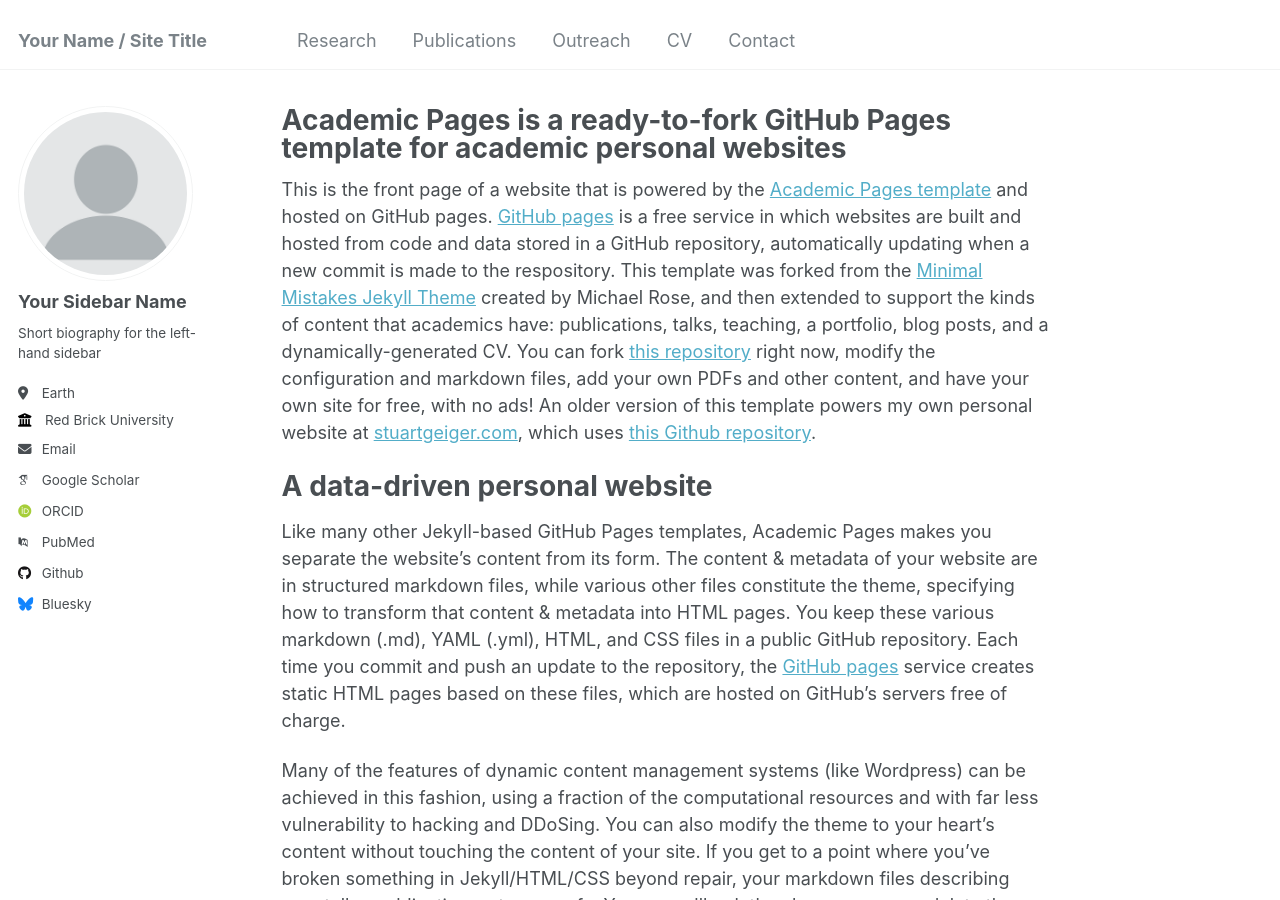
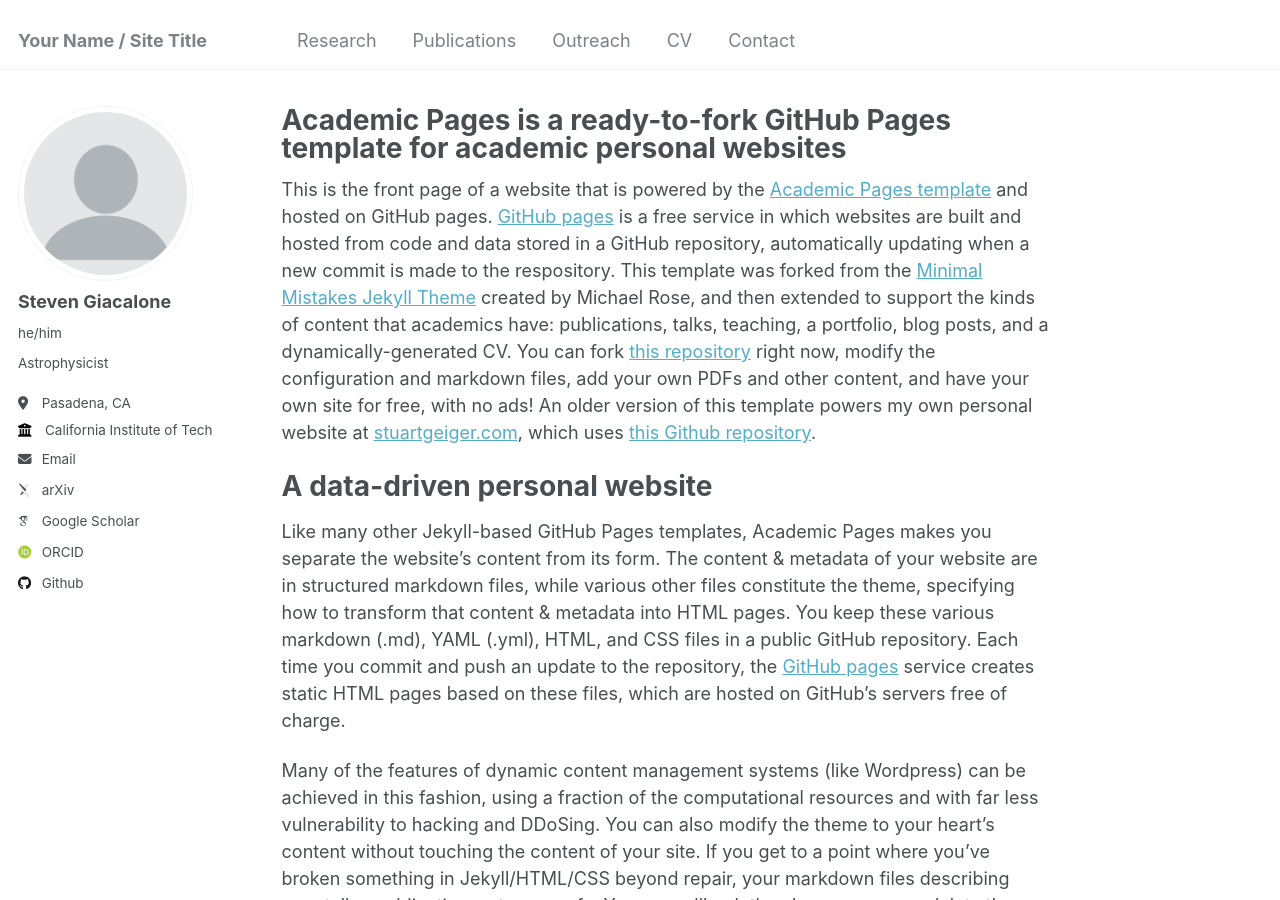
Before and after one commit to stevengiacalone/stevengiacalone.github.io, a Jekyll site: the page built from _pages/about.md, in a window 1280 px wide and 900 px high. Built offline with Jekyll 4.4.1, drawn with Linux system fonts in a browser that asks for light colours; some web fonts are replaced.

Commit message:
Update _config.yml

```diff
--- a/_config.yml
+++ b/_config.yml
@@ -22,33 +22,33 @@ repository               : "academicpages/academicpages.github.io"
 author:
   # Biographic information
   avatar           : "profile.png"
-  name             : "Your Sidebar Name"
-  pronouns         : # example: "she/her"
-  bio              : "Short biography for the left-hand sidebar"
-  location         : "Earth"
-  employer         : "Red Brick University"
+  name             : "Steven Giacalone"
+  pronouns         : "he/him"
+  bio              : "Astrophysicist"
+  location         : "Pasadena, CA"
+  employer         : "California Institute of Technology"
   uri              : # URL
-  email            : "none@example.org"
+  email            : "giacalone@astro.caltech.edu"
 
   # Academic websites
-  arxiv            : # URL - Update with the correct link to your profile
-  googlescholar    : "https://scholar.google.com/citations?user=PS_CX0AAAAAJ"
+  arxiv            : "https://arxiv.org/search/astro-ph?searchtype=author&query=Giacalone,+S"
+  googlescholar    : "https://scholar.google.com/citations?user=lfzkbtcAAAAJ&hl=en"
   impactstory      : # URL
-  orcid            : "http://orcid.org/yourorcidurl"
+  orcid            : "https://orcid.org/0000-0002-8965-3969"
   semantic         : # URL
-  pubmed           : "https://www.ncbi.nlm.nih.gov/pubmed/?term=john+snow"
+  pubmed           : # URL
   researchgate     : # URL
 
   # Repositories and software development
   bitbucket        : # Username - Update with your username on the site
   codepen          : # Username
   dribbble         : # Username
-  github           : "academicpages"
+  github           : "https://github.com/stevengiacalone"
   kaggle           : # Username
   stackoverflow    : # User number or user number and name (i.e., use "1" or "1/jeff-atwood")
 
   # Social media
-  bluesky          : "bsky.app" # Replace this with you Bluesky username
+  bluesky          : # "bsky.app" # Replace this with you Bluesky username
   facebook         : # Username
   flickr           : # Username
   foursquare       : # Username
```
